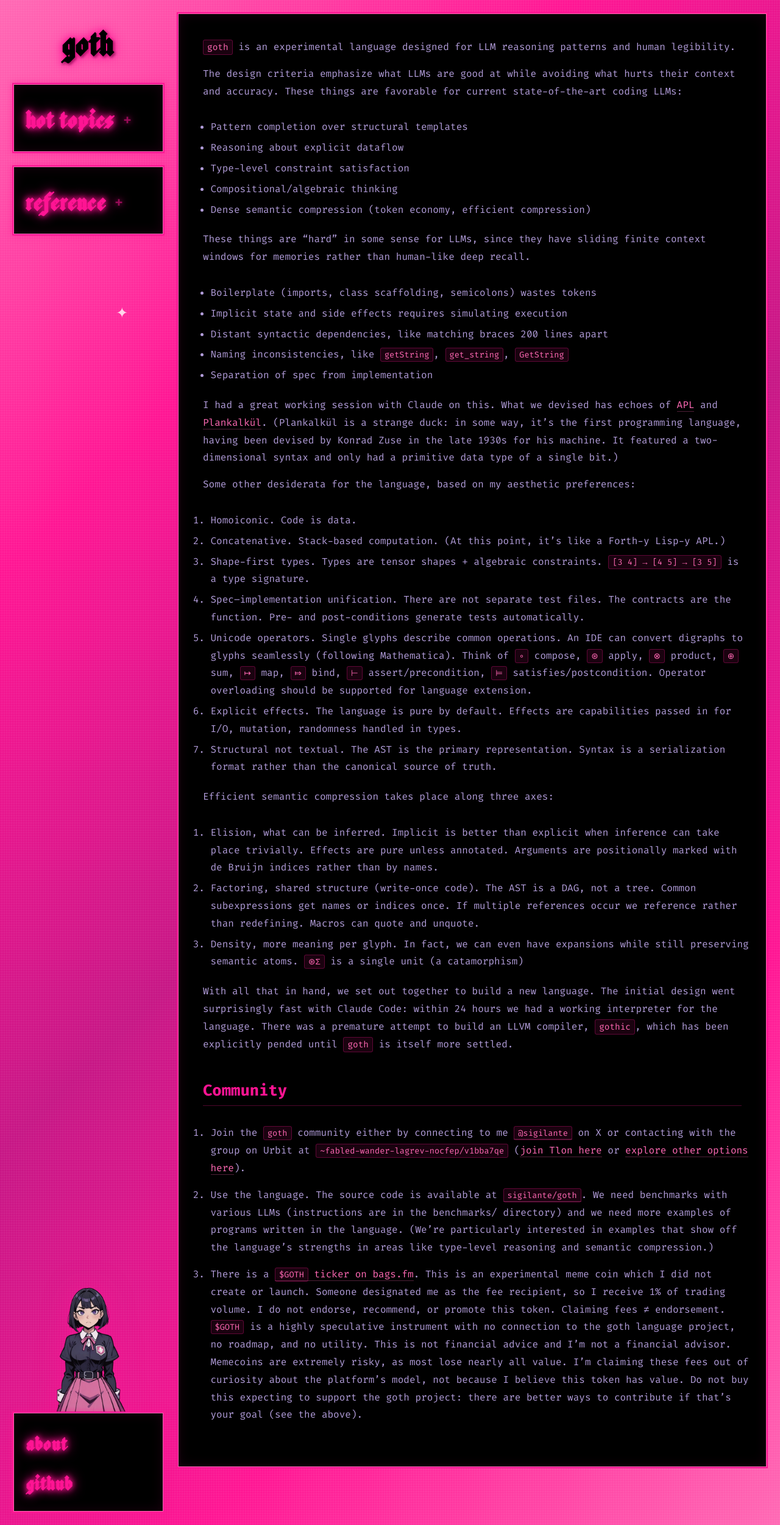
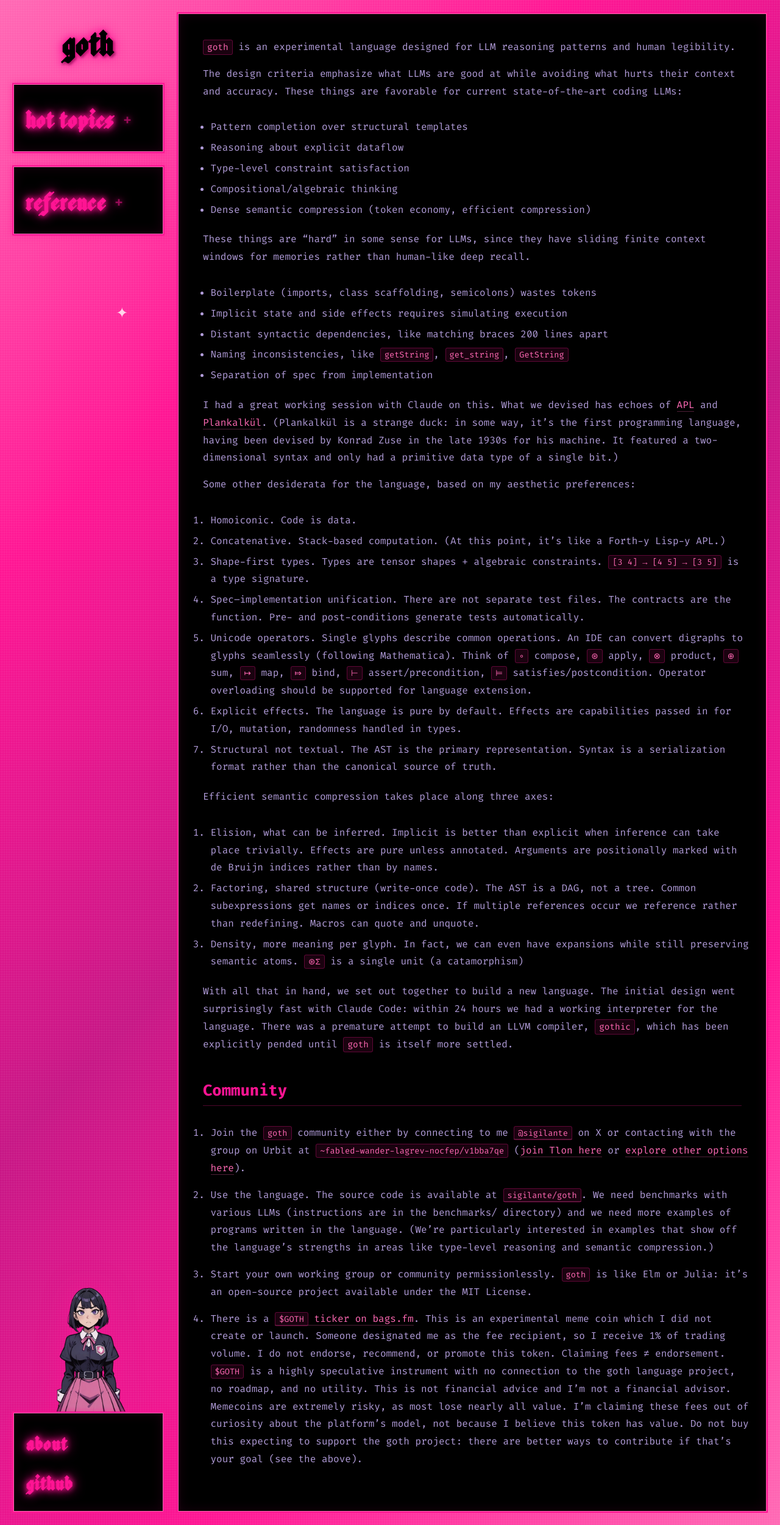
Before and after one commit to sigilante/goth-site, a Jekyll site: the page built from _posts/2026-01-31-applied-philosophy.md, in a window 1280 px wide. Shown: the whole page at 61% size. Built offline with Jekyll 4.4.1, drawn with Linux system fonts in a browser that asks for light colours.

Commit message:
Add community statement.

```diff
--- a/_posts/2026-01-31-applied-philosophy.md
+++ b/_posts/2026-01-31-applied-philosophy.md
@@ -48,4 +48,6 @@
 
 2. Use the language.  The source code is available at [`sigilante/goth`](https://github.com/sigilante/goth).  We need benchmarks with various LLMs (instructions are in the benchmarks/ directory) and we need more examples of programs written in the language.  (We're particularly interested in examples that show off the language's strengths in areas like type-level reasoning and semantic compression.)
 
-3. There is a [`$GOTH` ticker on bags.fm](https://bags.fm/BJM8YzhZ6Mu2iccB1RVhHiEGFoU76ivYfAU5nRyKBAGS).  This is an experimental meme coin which I did not create or launch. Someone designated me as the fee recipient, so I receive 1% of trading volume. I do not endorse, recommend, or promote this token. Claiming fees ≠ endorsement. `$GOTH` is a highly speculative instrument with no connection to the goth language project, no roadmap, and no utility. This is not financial advice and I'm not a financial advisor. Memecoins are extremely risky, as most lose nearly all value. I'm claiming these fees out of curiosity about the platform's model, not because I believe this token has value. Do not buy this expecting to support the goth project:  there are better ways to contribute if that's your goal (see the above).
+3. Start your own working group or community permissionlessly.  `goth` is like Elm or Julia:  it's an open-source project available under the MIT License.
+
+4. There is a [`$GOTH` ticker on bags.fm](https://bags.fm/BJM8YzhZ6Mu2iccB1RVhHiEGFoU76ivYfAU5nRyKBAGS).  This is an experimental meme coin which I did not create or launch. Someone designated me as the fee recipient, so I receive 1% of trading volume. I do not endorse, recommend, or promote this token. Claiming fees ≠ endorsement. `$GOTH` is a highly speculative instrument with no connection to the goth language project, no roadmap, and no utility. This is not financial advice and I'm not a financial advisor. Memecoins are extremely risky, as most lose nearly all value. I'm claiming these fees out of curiosity about the platform's model, not because I believe this token has value. Do not buy this expecting to support the goth project:  there are better ways to contribute if that's your goal (see the above).
```
